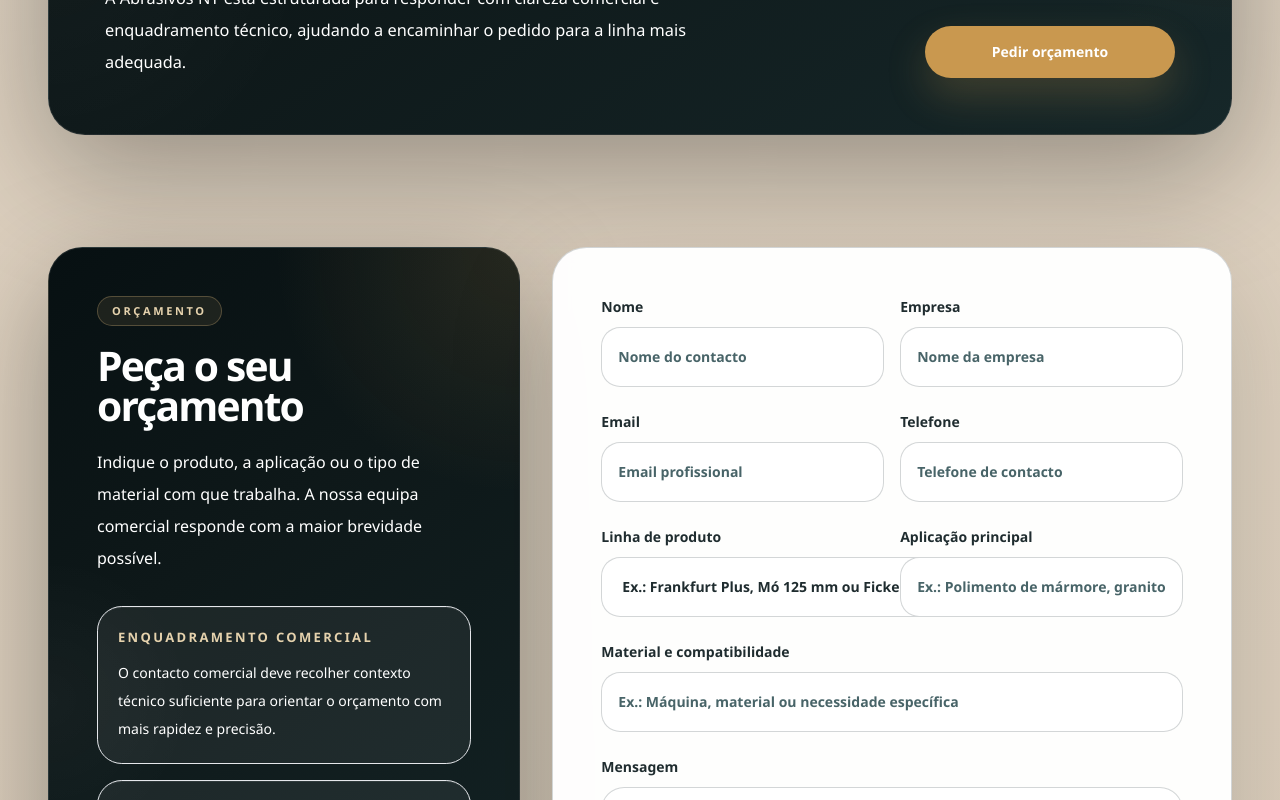
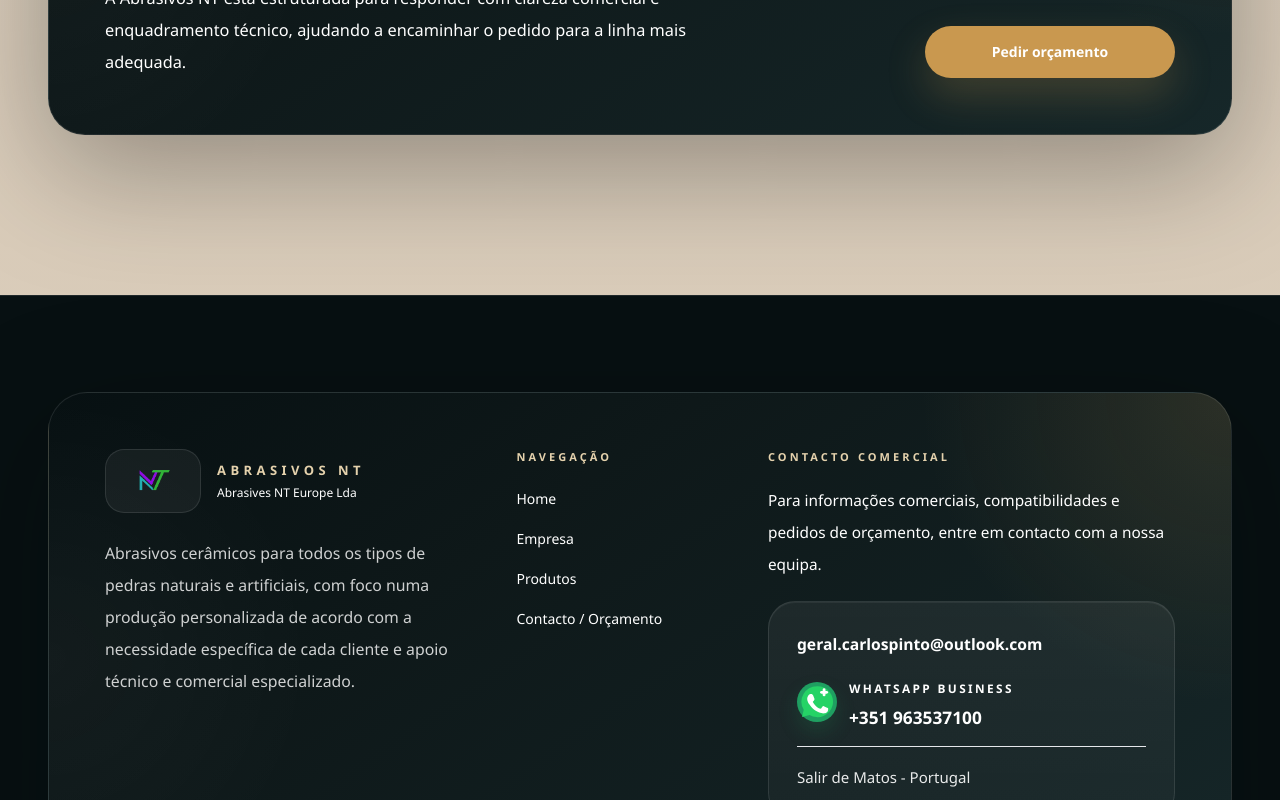
Before and after one commit to CAP1974/abrasivos-nt-site, a Next.js app: page / in a window 1280 px wide. Shown: the part 4580-5380 px from the top of the page. Built offline with nearby package versions, Linux system fonts and the light colour scheme.

Commit message:
Remove home contact section

```diff
--- a/app/page.tsx
+++ b/app/page.tsx
@@ -1,6 +1,5 @@
 import Link from "next/link";
 import { CategoryGrid } from "@/components/category-grid";
-import { ContactForm } from "@/components/contact-form";
 import { ContentSection } from "@/components/content-section";
 import { QuoteCta } from "@/components/quote-cta";
 import { SiteFooter } from "@/components/site-footer";
@@ -140,9 +139,6 @@ export default function HomePage() {
           />
         </section>
 
-        <section className="container-shell pt-24 sm:pt-28">
-          <ContactForm />
-        </section>
       </main>
       <SiteFooter />
       <WhatsAppButton />
```
